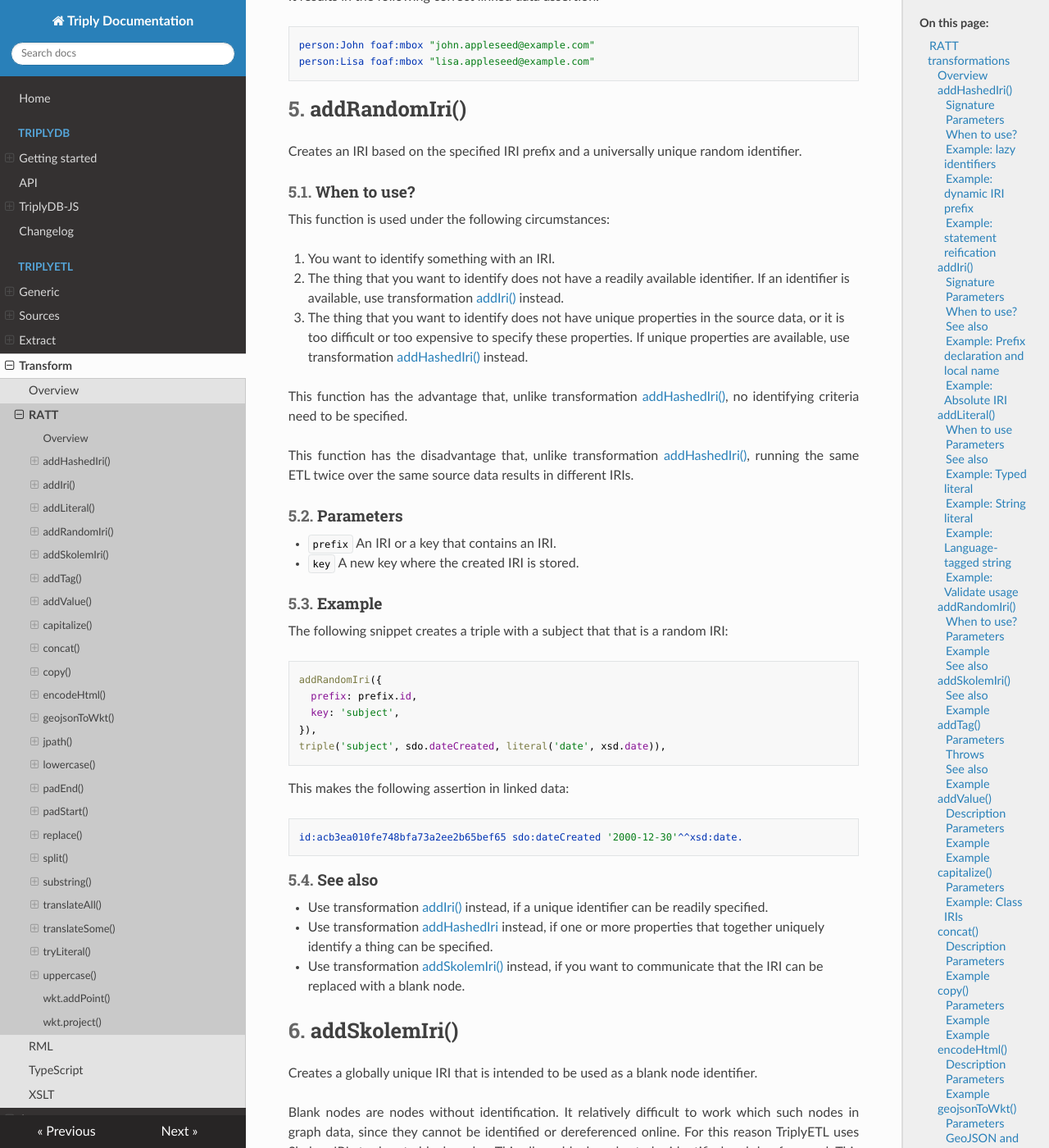
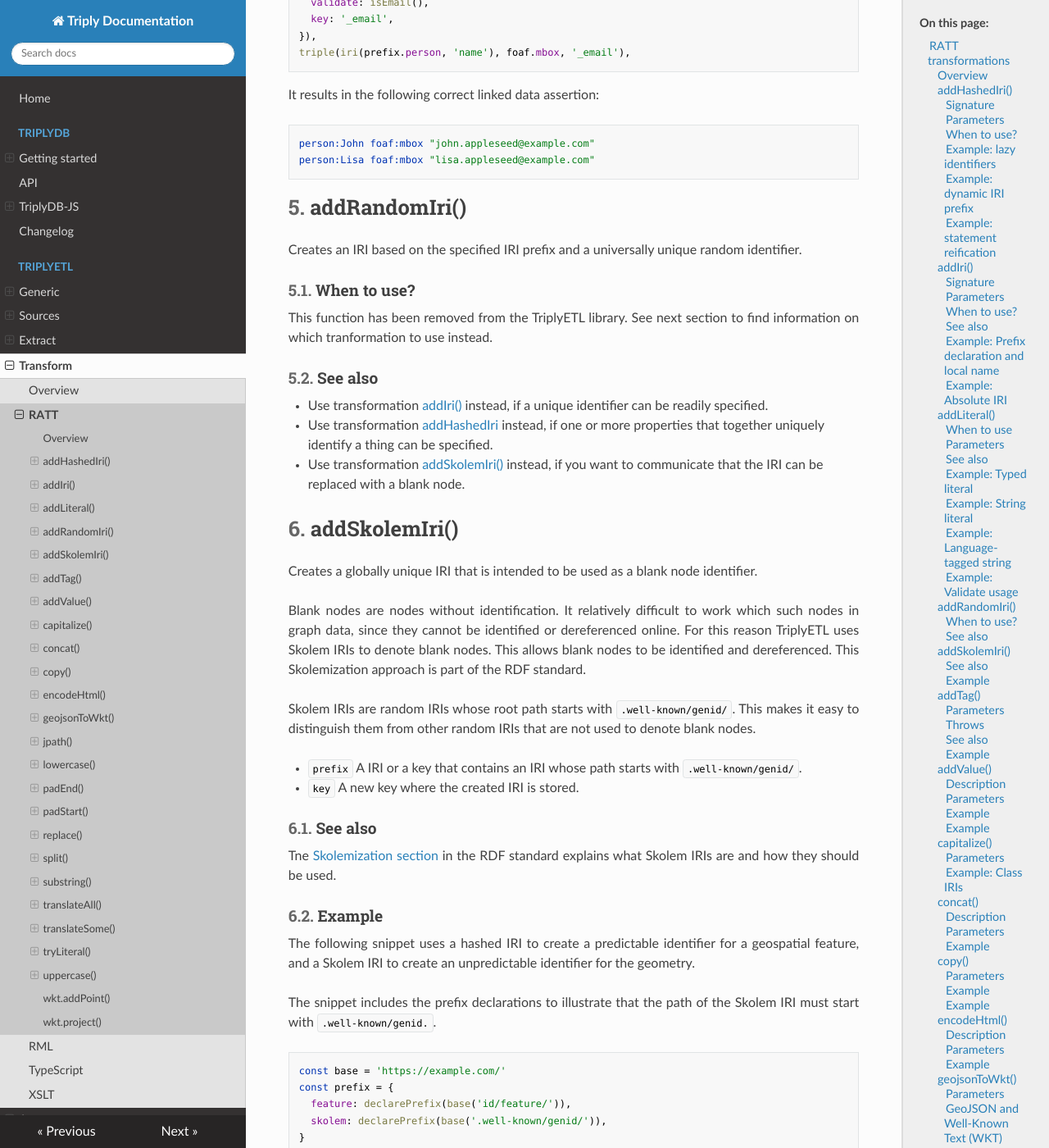
Before and after one commit to TriplyDB/Documentation, an MkDocs documentation site: the page built from docs/triply-etl/transform/ratt.md, in a window 1280 px wide and 1400 px high, scrolled down 10390 px. Shown: the whole window at 82% size. Built offline with MkDocs 1.6.1, drawn with Linux system fonts in a browser that asks for light colours; some of the changed text lies outside the part shown.

Commit message:
added the changes to the descriptions of each function that has been changed in the new release

````diff
--- a/docs/triply-etl/transform/ratt.md
+++ b/docs/triply-etl/transform/ratt.md
@@ -485,38 +487,7 @@
 
 ### When to use?
 
-This function is used under the following circumstances:
-
-1. You want to identify something with an IRI.
-2. The thing that you want to identify does not have a readily available identifier. If an identifier is available, use transformation [addIri()](#addiri) instead.
-3. The thing that you want to identify does not have unique properties in the source data, or it is too difficult or too expensive to specify these properties. If unique properties are available, use transformation [addHashedIri()](#addhashediri) instead.
-
-This function has the advantage that, unlike transformation [addHashedIri()](#addhashediri), no identifying criteria need to be specified.
-
-This function has the disadvantage that, unlike transformation [addHashedIri()](#addhashediri), running the same ETL twice over the same source data results in different IRIs.
-
-### Parameters
-
-- `prefix` An IRI or a key that contains an IRI.
-- `key` A new key where the created IRI is stored.
-
-### Example
-
-The following snippet creates a triple with a subject that that is a random IRI:
-
-```ts
-addRandomIri({
-  prefix: prefix.id,
-  key: 'subject',
-}),
-triple('subject', sdo.dateCreated, literal('date', xsd.date)),
-```
-
-This makes the following assertion in linked data:
-
-```turtle
-id:acb3ea010fe748bfa73a2ee2b65bef65 sdo:dateCreated '2000-12-30'^^xsd:date.
-```
+This function has been removed from the TriplyETL library. See next section to find information on which tranformation to use instead.
 
 ### See also
 
````
Also changed, not shown: other parts of docs/triply-etl/transform/ratt.md (+2 -0 lines), docs/triply-etl/assert/ratt/statements.md (+1 -1 lines), docs/triply-etl/extract/shapefile.md (+1 -1 lines), docs/triply-etl/generic/vocabularies.md (+4 -0 lines).
